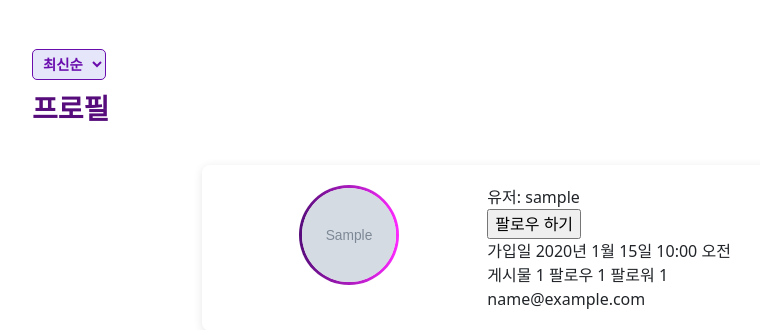
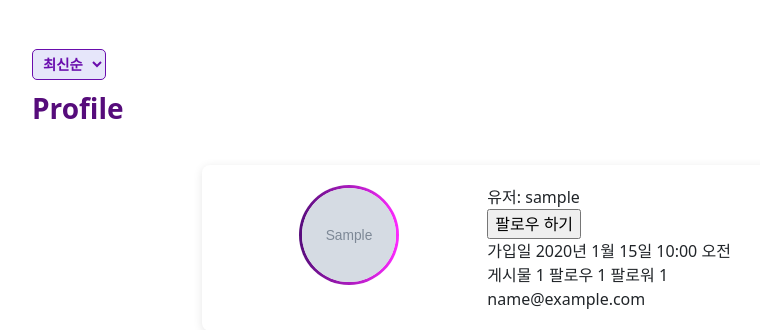
Before and after one commit to SHY-89/spartamarket_8, a Django app: template users/templates/users/profile.html in a window 1280 px wide. Shown: the part 212-542 px from the top of the page, without its empty margins (38-798 px from the left). Run offline with Django 4.2, Linux system fonts and the light colour scheme; the template is opened without the code that fills it: most values are stand-ins (such as "Sample title", 1, 10 or a date in 2020); grey boxes marked "Sample" are stand-in pictures; parts of the project's set-up code (start-up, migrations or seed data) failed here and were passed over; some libraries are stand-ins or nearby versions.

Commit message:
feature:users profile.html disign modified

```diff
--- a/users/templates/users/profile.html
+++ b/users/templates/users/profile.html
@@ -3,7 +3,7 @@
 {% block content %}
 
 <div class="">
-    <h1 class="page-title text-center">프로필</h1>
+    <h3 class="page-title text-center">Profile</h3>
     <div class="mb-2">
         <div class="form-container row">
             <div class="col-md-4">
```
Also changed, not shown: media/images/제목_없는_아트워크_54_bUgFdlE.png (added).
